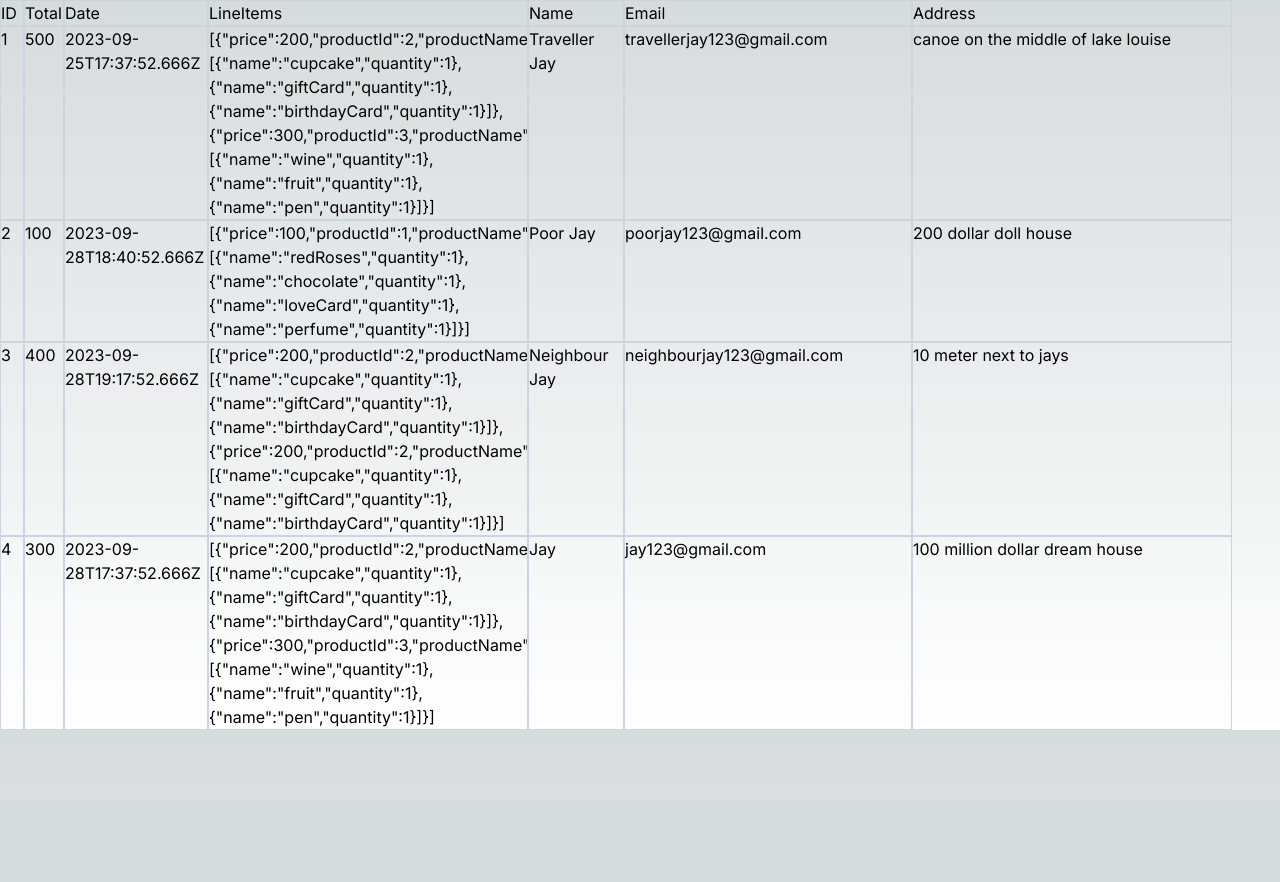
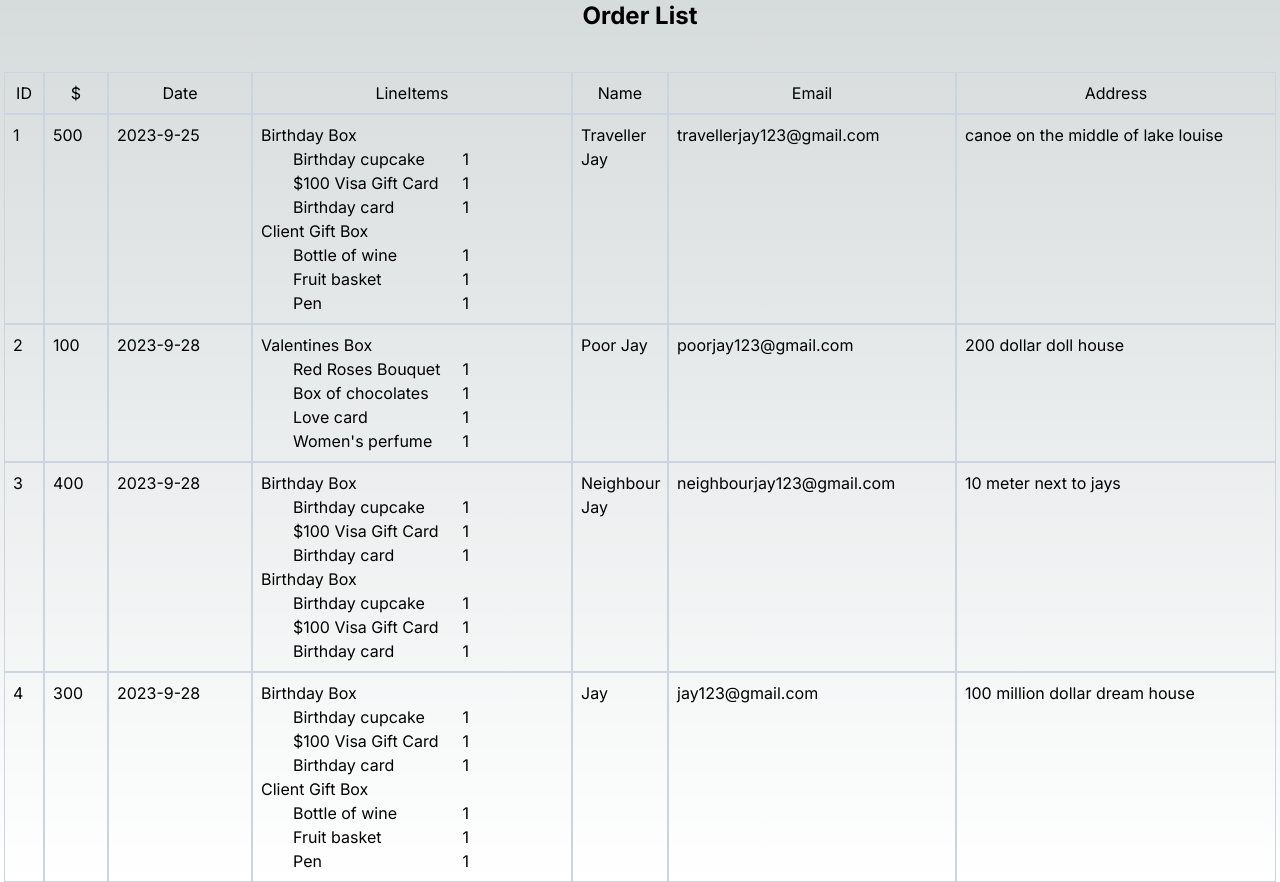
Before and after one commit to jay-kj-woo/simple-warehouse, a Next.js app: page /orders in a window 1280 px wide. Before the commit the page ends 800 px from the top, so only its background shows below. Built offline with nearby package versions, Linux system fonts and the light colour scheme.

Commit message:
feat: shows order list items in more detailed UI

```diff
--- a/app/orders/OrderItem.tsx
+++ b/app/orders/OrderItem.tsx
@@ -1,7 +1,9 @@
-import { Order } from '@domain/Order';
+import { OrderDto } from '@application/dtos/OrderDto';
+import { ItemMapper } from '@application/mapper/ItemMapper';
+import { LineItemMapper } from '@application/mapper/LineItemMapper';
 
 interface Props {
-  order: Order;
+  order: OrderDto;
 }
 
 export const OrderItem = ({ order }: Props) => {
@@ -14,17 +16,59 @@ export const OrderItem = ({ order }: Props) => {
     customerName,
     customerEmail,
   } = order;
+
+  const lineItemsInUserLanguage = lineItems.map((lineItem) => {
+    const { productName, productItems } = lineItem;
+    const newProductItems = productItems.map((item) => {
+      const { name, quantity } = item;
+      return {
+        name: ItemMapper.toUserLanguage(name),
+        quantity,
+      };
+    });
+    const newProductName = LineItemMapper.toUserLanguage(productName);
+    return {
+      ...lineItem,
+      productName: newProductName,
+      productItems: newProductItems,
+    };
+  });
+
   return (
     <div className="flex ">
-      <div className="border border-slate-300 w-6">{orderId}</div>
-      <div className="border border-slate-300 w-10">{orderTotal}</div>
-      <div className="border border-slate-300 w-36">{orderDate}</div>
-      <div className="border border-slate-300  w-80 overflow-x-auto">
-        {JSON.stringify(lineItems)}
+      <div className="border border-slate-300 p-2 w-10">{orderId}</div>
+      <div className="border border-slate-300 p-2 w-16">{orderTotal}</div>
+      <div className="border border-slate-300 p-2 w-36">
+        {formatDate(orderDate)}
       </div>
-      <div className="border border-slate-300 w-24">{customerName}</div>
-      <div className="border border-slate-300 w-72">{customerEmail}</div>
-      <div className="border border-slate-300 w-80">{shippingAddress}</div>
+      <div className="border border-slate-300 p-2  w-80 overflow-x-auto">
+        <ul>
+          {lineItemsInUserLanguage.map((lineItem) => (
+            <li key={`lineItem-${lineItem.id}`}>
+              {lineItem.productName}
+              <ul>
+                {lineItem.productItems.map((item) => (
+                  <li
+                    key={`lineItem-${lineItem.id}-productItem-${item.name}`}
+                    className="flex px-8  w-60 justify-between"
+                  >
+                    <div>{item.name}</div>
+                    <div>{item.quantity}</div>
+                  </li>
+                ))}
+              </ul>
+            </li>
+          ))}
+        </ul>
+      </div>
+      <div className="border border-slate-300 p-2 w-24">{customerName}</div>
+      <div className="border border-slate-300 p-2 w-72">{customerEmail}</div>
+      <div className="border border-slate-300 p-2 w-80">{shippingAddress}</div>
     </div>
   );
 };
+
+const formatDate = (dateString: string) => {
+  const date = new Date(dateString);
+  return `${date.getFullYear()}-${date.getMonth() + 1}-${date.getDate()}`;
+};
--- a/app/orders/OrderList.tsx
+++ b/app/orders/OrderList.tsx
@@ -1,27 +1,31 @@
-import { Order } from '@domain/Order';
 import { OrderItem } from './OrderItem';
+import { OrderDto } from '@application/dtos/OrderDto';
 
 interface Props {
-  orders: Order[];
+  orders: OrderDto[];
 }
 
 export const OrderList = ({ orders }: Props) => {
   return (
-    <>
+    <div className="flex flex-col justify-center items-center">
       <div className="flex ">
-        <div className="border border-slate-300 w-6">ID</div>
-        <div className="border border-slate-300 w-10">Total</div>
-        <div className="border border-slate-300 w-36">Date</div>
-        <div className="border border-slate-300  w-80 overflow-x-auto">
+        <div className="border border-slate-300 p-2 text-center w-10">ID</div>
+        <div className="border border-slate-300 p-2 text-center w-16">$</div>
+        <div className="border border-slate-300 p-2 text-center w-36">Date</div>
+        <div className="border border-slate-300 p-2 text-center  w-80 overflow-x-auto">
           LineItems
         </div>
-        <div className="border border-slate-300 w-24">Name</div>
-        <div className="border border-slate-300 w-72">Email</div>
-        <div className="border border-slate-300 w-80">Address</div>
+        <div className="border border-slate-300 p-2 text-center w-24">Name</div>
+        <div className="border border-slate-300 p-2 text-center w-72">
+          Email
+        </div>
+        <div className="border border-slate-300 p-2 text-center w-80">
+          Address
+        </div>
       </div>
       {orders.map((order) => (
         <OrderItem order={order} key={order.orderId} />
       ))}
-    </>
+    </div>
   );
 };
--- a/app/orders/page.tsx
+++ b/app/orders/page.tsx
@@ -7,6 +7,7 @@ export default async function OrderListPage() {
   if (!orders.length) return <div>There is no order remaining to process!</div>;
   return (
     <div>
+      <h1 className="font-bold text-2xl mb-10 text-center">Order List</h1>
       <OrderList orders={orders} />
     </div>
   );
```
